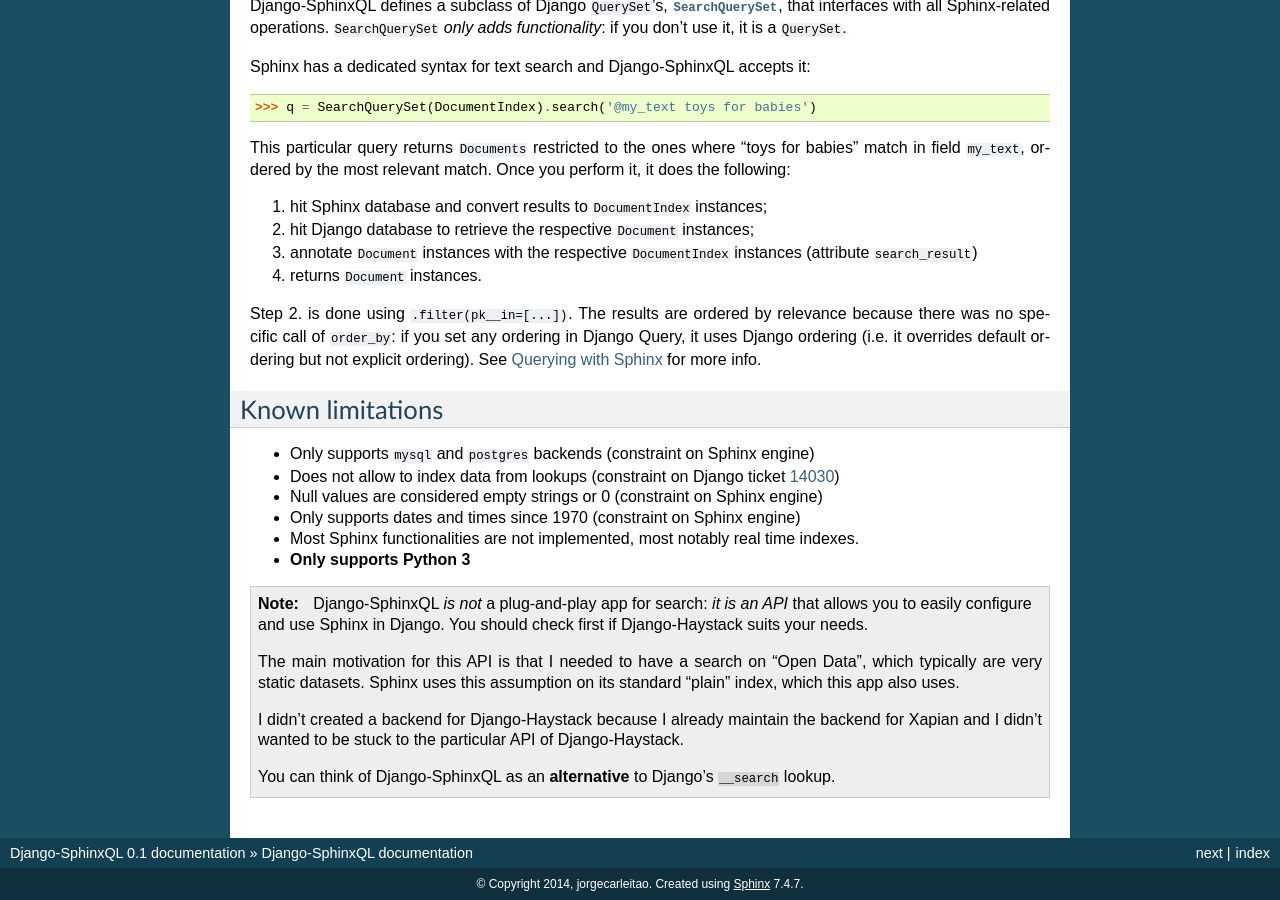
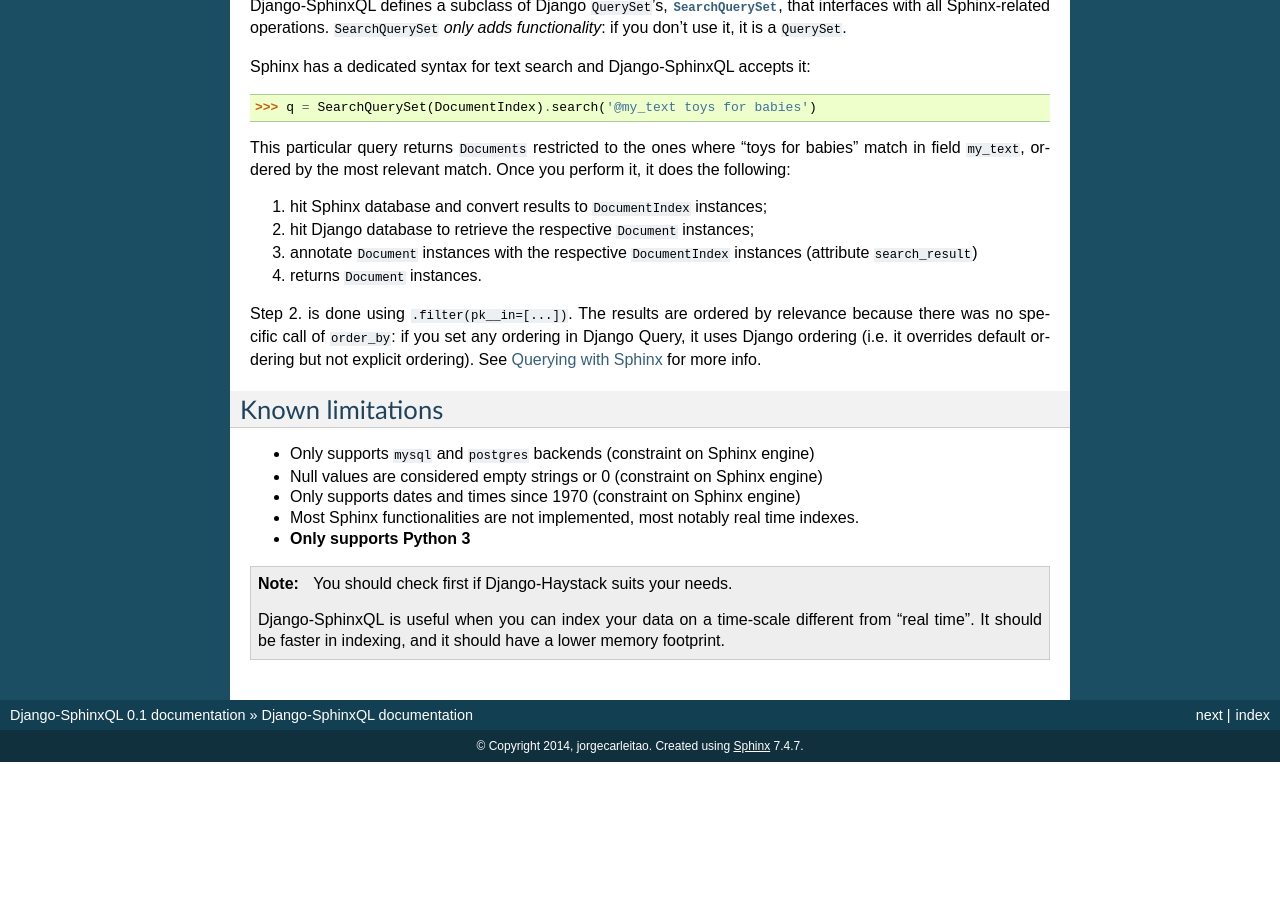
Before and after one commit to jorgecarleitao/django-sphinxql, a Sphinx documentation site: the page built from docs/index.rst, in a window 1280 px wide and 900 px high, scrolled down 1907 px. Built offline with Sphinx 7.4.7, drawn with Linux system fonts in a browser that asks for light colours; after the commit the page ends 2669 px from its top, so only the background shows below that.

```diff
--- a/docs/index.rst
+++ b/docs/index.rst
@@ -130,10 +130,7 @@ not explicit ordering). See :doc:`queryset` for more info.
 Known limitations
 -----------------
 
-.. _14030: https://code.djangoproject.com/ticket/14030
-
 * Only supports ``mysql`` and ``postgres`` backends (constraint on Sphinx engine)
-* Does not allow to index data from lookups (constraint on Django ticket 14030_)
 * Null values are considered empty strings or 0 (constraint on Sphinx engine)
 * Only supports dates and times since 1970 (constraint on Sphinx engine)
 * Most Sphinx functionalities are not implemented, most notably real time indexes.
@@ -141,17 +138,8 @@ Known limitations
 
 .. note::
 
-    Django-SphinxQL *is not* a plug-and-play app for search: *it is an API*
-    that allows you to easily configure and use Sphinx in Django.
     You should check first if Django-Haystack suits your needs.
 
-    The main motivation for this API is that I needed to have a search on
-    "Open Data", which typically are very static datasets. Sphinx uses this
-    assumption on its standard "plain" index, which this app also uses.
-
-    I didn't created a backend for Django-Haystack because I already maintain
-    the backend for Xapian and I didn't wanted to be stuck to the particular
-    API of Django-Haystack.
-
-    You can think of Django-SphinxQL as an **alternative** to Django's ``__search``
-    lookup.
+    Django-SphinxQL is useful when you can index your data on a time-scale
+    different from "real time". It should be faster in indexing, and it should
+    have a lower memory footprint.
```
Also changed, not shown: README.md (+5 -6 lines), docs/configuration.rst (+3 -4 lines), docs/indexes.rst (+7 -7 lines).
